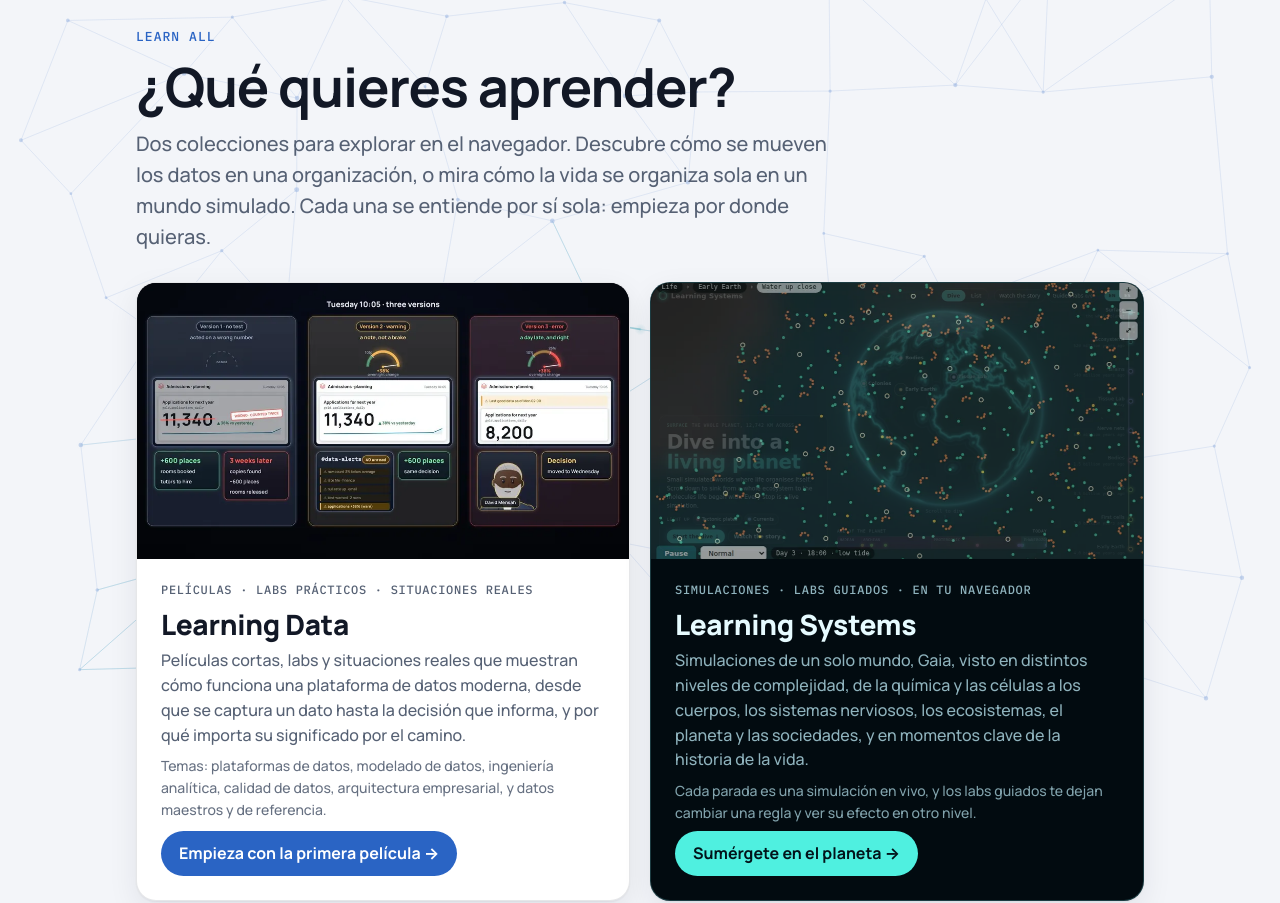
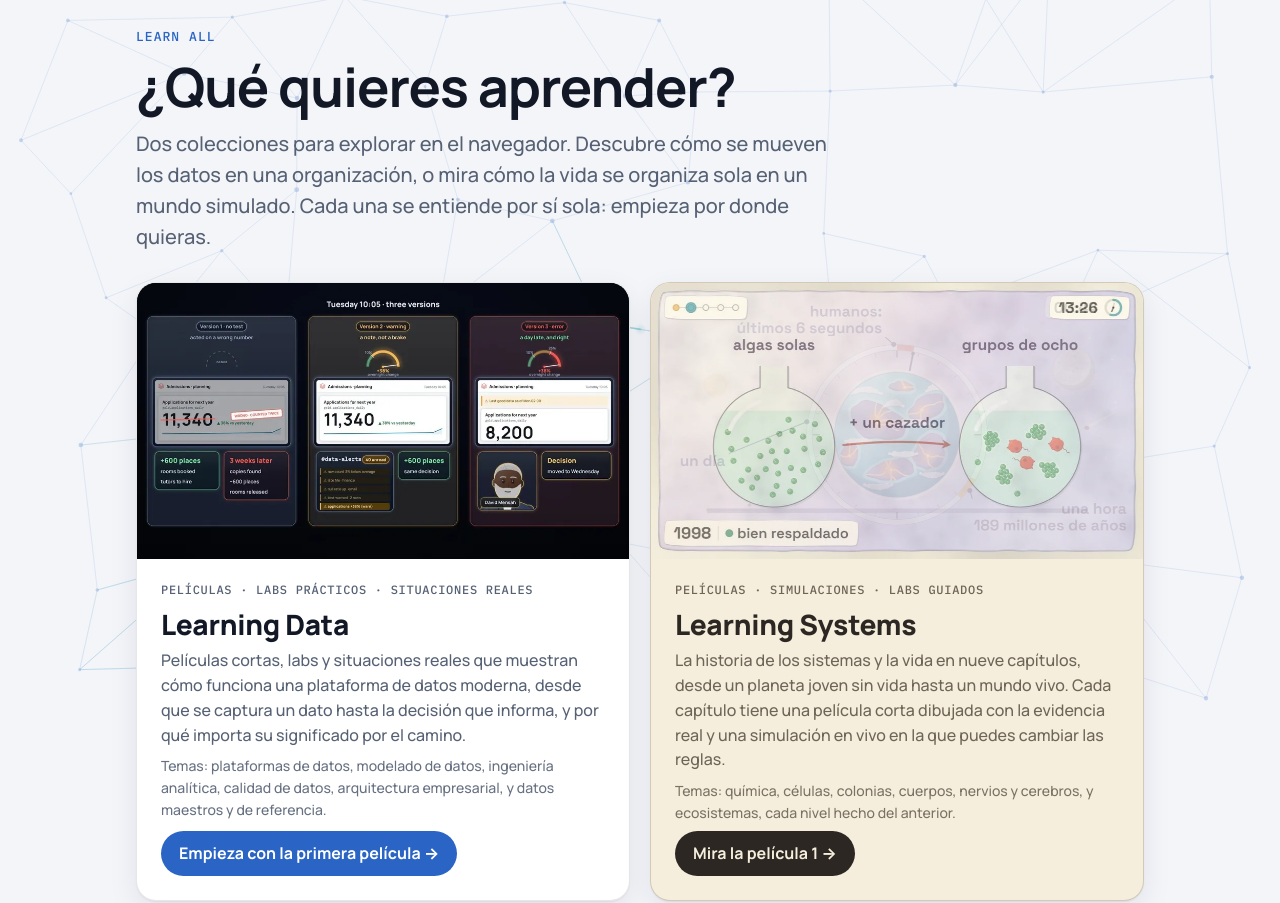
Before and after one commit to roanboc/learning-portal, a plain HTML site: page site/es/index.html in a window 1280 px wide. Shown: the part 67-970 px from the top of the page. Drawn offline with Linux system fonts and the light colour scheme.

Commit message:
Learning Systems card in film 1's look
Paper and ink instead of the dark glowing sea, three stills from film 1
(Spanish stills on the Spanish page), and text for the nine chapters.

Co-Authored-By: Claude Opus 5.5 <noreply@anthropic.com>
Claude-Session: https://claude.ai/code/session_01XBKciQWV83gHsBqB9mcVFd

```diff
--- a/site/assets/portal.css
+++ b/site/assets/portal.css
@@ -1,5 +1,5 @@
 /* Colours come from the two series: Learning Data's blue on light or dark panels,
-   and Learning Systems' deep sea with a teal glow. Dark mode follows the visitor's
+   and Learning Systems' paper and ink from film 1. Dark mode follows the visitor's
    device setting, and a data-theme="dark" or "light" attribute on <html> overrides it. */
 :root{--bg:#f3f5f9;--fg:#121826;--muted:#566174;--card:#fff;--line:rgba(15,25,45,.1);--accent:#2a64c4;--on-accent:#fff;--stage:#070b17;
   --net:42 100 196;--net-fire:14 150 168;--net-opacity:.5;
@@ -53,12 +53,13 @@ h1:focus{outline:none}
 .desc{font-size:16px;color:var(--muted)}
 .meta{font-size:14px;color:var(--muted);opacity:.9}
 .go{display:inline-flex;margin-top:auto;padding:10px 18px;border-radius:999px;background:var(--accent);color:var(--on-accent);font-weight:700}
-.systems{background:#020b10;color:#e6fbff;border-color:rgba(120,230,240,.22)}
-.systems .art{background:#020b10}
-.systems .tag,.systems .desc,.systems .meta{color:#8fb3bd}
-.systems .go{background:#4ff0e0;color:#02131a}
-.systems:hover{border-color:#4ff0e0}
-.systems .name a:focus-visible::after{outline-color:#4ff0e0}
+/* Learning Systems wears film 1's light field-notebook look: paper, ink and the film's teal. */
+.systems{background:#f5eedc;color:#2c2723;border-color:rgba(44,39,35,.18)}
+.systems .art{background:#fbf7ea}
+.systems .tag,.systems .desc,.systems .meta{color:#6e6458}
+.systems .go{background:#2c2723;color:#f5eedc}
+.systems:hover{border-color:#3597a2}
+.systems .name a:focus-visible::after{outline-color:#3597a2}
 @media (prefers-reduced-motion:reduce){.path,.path:hover{transition:none;transform:none}.art img{transition:none}}
 /* The neural network behind the page: faint by design, never in the way. */
 .neural-bg{position:fixed;inset:0;z-index:-1;display:block;width:100%;height:100%;pointer-events:none;opacity:var(--net-opacity);filter:blur(.6px)}
--- a/site/es/index.html
+++ b/site/es/index.html
@@ -4,7 +4,7 @@
 <meta charset="utf-8">
 <meta name="viewport" content="width=device-width, initial-scale=1, viewport-fit=cover">
 <title>Learn All · Elige qué aprender</title>
-<meta name="description" content="Dos colecciones para explorar en el navegador. Learning Data: películas cortas, labs y situaciones reales sobre cómo funciona una plataforma de datos. Learning Systems: simulaciones de un mundo vivo, Gaia, de la química y las células a los cerebros, los ecosistemas y las sociedades.">
+<meta name="description" content="Dos colecciones para explorar en el navegador. Learning Data: películas cortas, labs y situaciones reales sobre cómo funciona una plataforma de datos. Learning Systems: la historia de los sistemas y la vida en nueve capítulos, cada uno con una película dibujada y una simulación en vivo.">
 <meta property="og:title" content="Learn All"><meta property="og:description" content="¿Qué quieres aprender? Elige Learning Data o Learning Systems.">
 <link rel="alternate" hreflang="en" href="https://learn-all.org/"><link rel="alternate" hreflang="es" href="https://learn-all.org/es/">
 <link rel="icon" href="../assets/favicon.svg" type="image/svg+xml">
@@ -42,16 +42,16 @@
 </article>
 <article class="path systems">
 <div class="art" role="group" aria-label="Imágenes de Learning Systems" data-rotate>
-<img class="is-on" src="../assets/img/systems/planet.webp" alt="La portada de Learning Systems: un planeta vivo y luminoso, con los sistemas en los que puedes sumergirte, como Colonies, Bodies, Tissue Lab y Brains." width="960" height="540" decoding="async">
-<img src="../assets/img/systems/early-earth-water.webp" alt="World Viewer, Early Earth, el agua de cerca: moléculas de colores en un mar turquesa antes de que empezara la vida." width="960" height="540" decoding="async" loading="lazy">
-<img src="../assets/img/systems/tissue-lab.webp" alt="Tissue Lab: tres placas de tejido cerebral donde las neuronas se conectan solas con enlaces de colores." width="960" height="540" decoding="async" loading="lazy">
+<img class="is-on" src="../assets/img/systems/es/act-0-1-one-day.webp" alt="De la película 1: la Tierra joven dentro de un anillo marcado como un reloj, toda la historia de la Tierra como un día, con los humanos en los últimos 6 segundos." width="960" height="540" decoding="async">
+<img src="../assets/img/systems/es/act-4-2-clumps-of-eight.webp" alt="De la película 1: algas solas en un frasco y luego, al añadir un cazador, las algas forman grupos de ocho (un experimento de 1998)." width="960" height="540" decoding="async" loading="lazy">
+<img src="../assets/img/systems/es/act-7-4-a-fish-that-walks.webp" alt="De la película 1: un pez vivo en un fango de marea, que usa sus aletas como muletas." width="960" height="540" decoding="async" loading="lazy">
 </div>
 <div class="body">
-<p class="tag">Simulaciones · Labs guiados · En tu navegador</p>
+<p class="tag">Películas · Simulaciones · Labs guiados</p>
 <h2 class="name"><a href="https://systems.learn-all.org/?lang=es">Learning Systems</a></h2>
-<p class="desc">Simulaciones de un solo mundo, Gaia, visto en distintos niveles de complejidad, de la química y las células a los cuerpos, los sistemas nerviosos, los ecosistemas, el planeta y las sociedades, y en momentos clave de la historia de la vida.</p>
-<p class="meta">Cada parada es una simulación en vivo, y los labs guiados te dejan cambiar una regla y ver su efecto en otro nivel.</p>
-<span class="go" aria-hidden="true">Sumérgete en el planeta →</span>
+<p class="desc">La historia de los sistemas y la vida en nueve capítulos, desde un planeta joven sin vida hasta un mundo vivo. Cada capítulo tiene una película corta dibujada con la evidencia real y una simulación en vivo en la que puedes cambiar las reglas.</p>
+<p class="meta">Temas: química, células, colonias, cuerpos, nervios y cerebros, y ecosistemas, cada nivel hecho del anterior.</p>
+<span class="go" aria-hidden="true">Mira la película 1 →</span>
 </div>
 </article>
 </nav>
@@ -65,7 +65,7 @@
 </main>
 <footer>
 <p>Cada colección tiene sus propios avisos y su licencia. Las personas, los lugares y las organizaciones de las películas de Learning Data son ficticios.</p>
-<p>Imágenes: fotogramas de Learning Data (CC BY 4.0) y capturas de las simulaciones de Learning Systems.</p>
+<p>Imágenes: fotogramas de Learning Data (CC BY 4.0) y de la película 1 de Learning Systems.</p>
 </footer>
 <script src="../assets/portal.js" defer></script>
 </body>
```
Also changed, not shown: site/index.html (+9 -9 lines), site/assets/img/systems/act-0-1-one-day.webp (added), site/assets/img/systems/act-4-2-clumps-of-eight.webp (added), site/assets/img/systems/act-7-4-a-fish-that-walks.webp (added), site/assets/img/systems/early-earth-water.webp (deleted), site/assets/img/systems/es/act-0-1-one-day.webp (added), site/assets/img/systems/es/act-4-2-clumps-of-eight.webp (added), site/assets/img/systems/es/act-7-4-a-fish-that-walks.webp (added), site/assets/img/systems/planet.webp (deleted), site/assets/img/systems/tissue-lab.webp (deleted), 1 other file.
